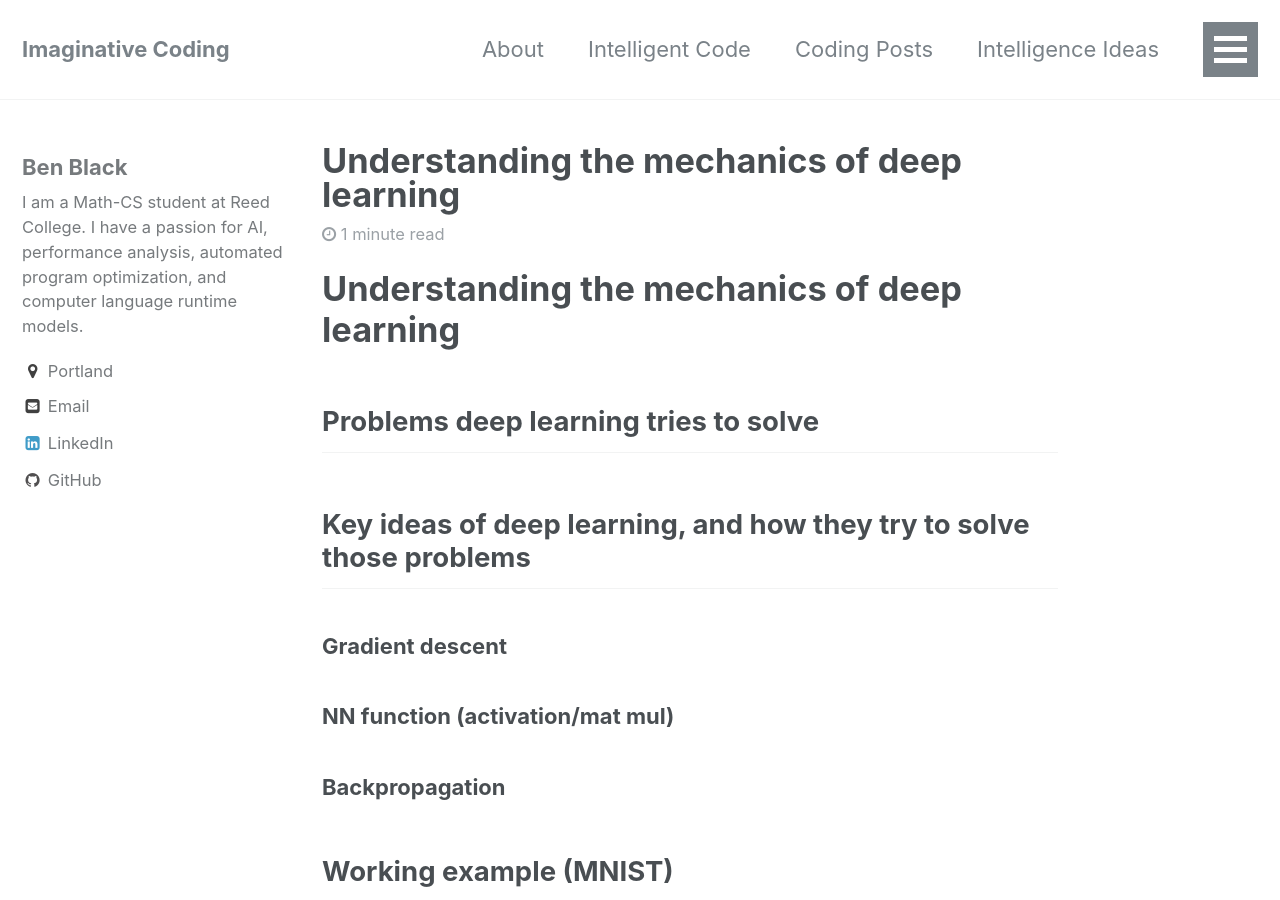
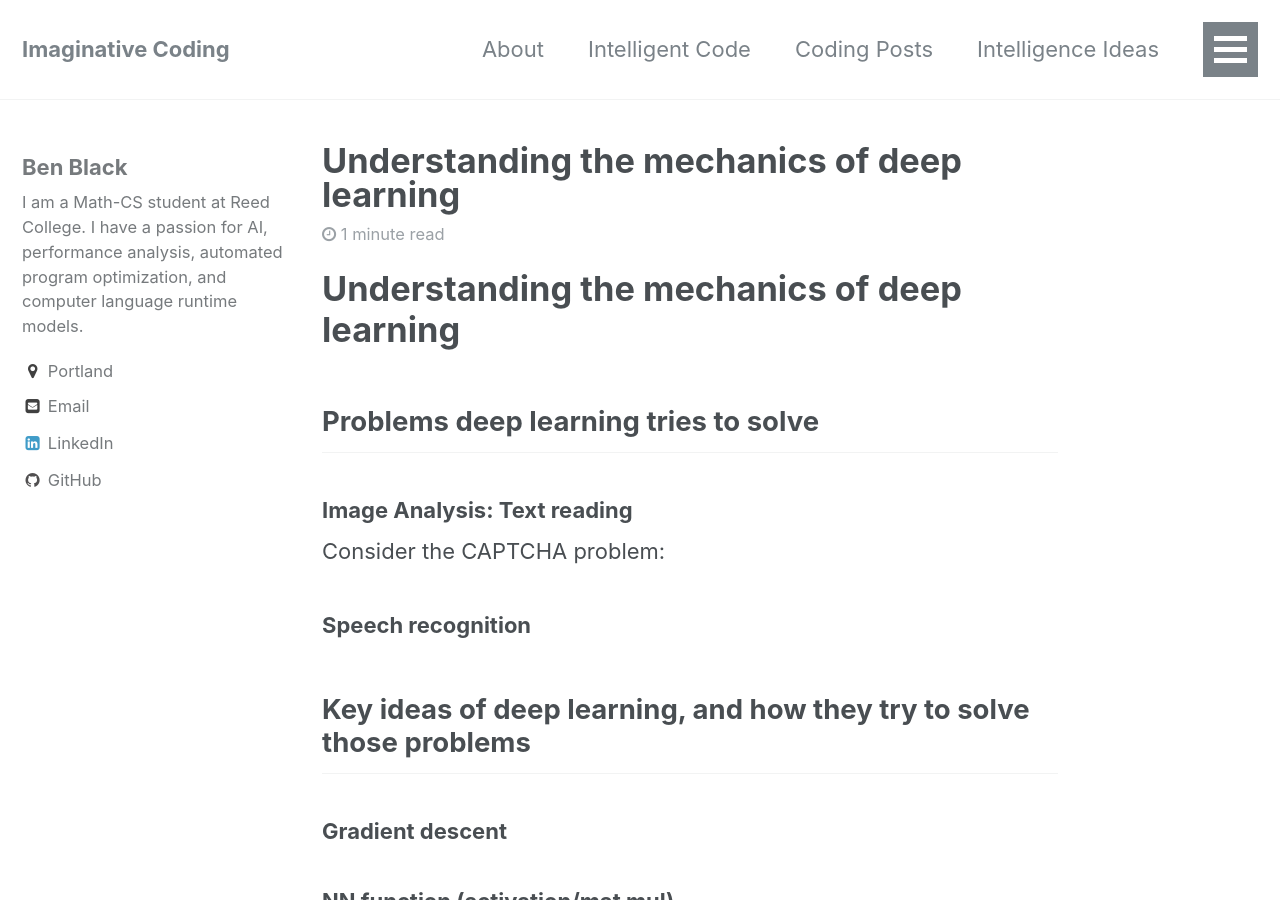
Before and after one commit to benblack769/benblack769.github.io, a Jekyll site: the page built from neural_posts/basics-of-deep-learning.md, in a window 1280 px wide and 900 px high. Built offline with Jekyll 4.4.1, drawn with Linux system fonts in a browser that asks for light colours; our own code applies the rules of GitHub Pages for plain Markdown files.

```diff
--- a/neural_posts/basics-of-deep-learning.md
+++ b/neural_posts/basics-of-deep-learning.md
@@ -1,6 +1,14 @@
 # Understanding the mechanics of deep learning
 
 ## Problems deep learning tries to solve
+
+### Image Analysis: Text reading
+
+Consider the CAPTCHA problem:
+
+
+
+### Speech recognition
 
 ## Key ideas of deep learning, and how they try to solve those problems
 
```
Also changed, not shown: images/deep_learning_basics/300px-Colored_neural_network.svg.png (added), images/deep_learning_basics/gradient_descent.png (added), images/deep_learning_basics/recaptcha.png (added), images/deep_learning_basics/sound_img/hellowmynameisben.PNG (added), images/deep_learning_basics/sound_img/sound_zoomed.PNG (added), images/deep_learning_basics/sound_img/zoomedhelloben.PNG (added), 2 other files.
